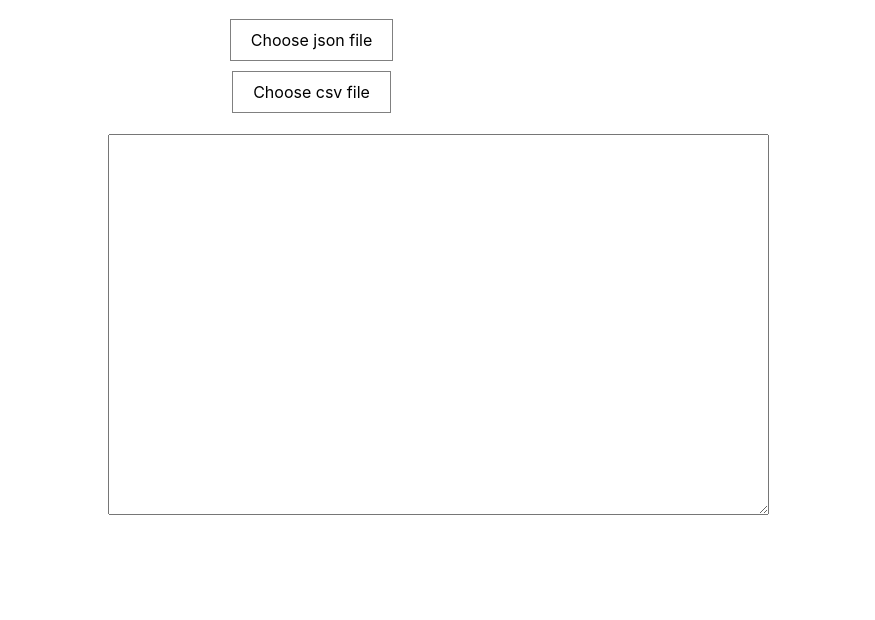
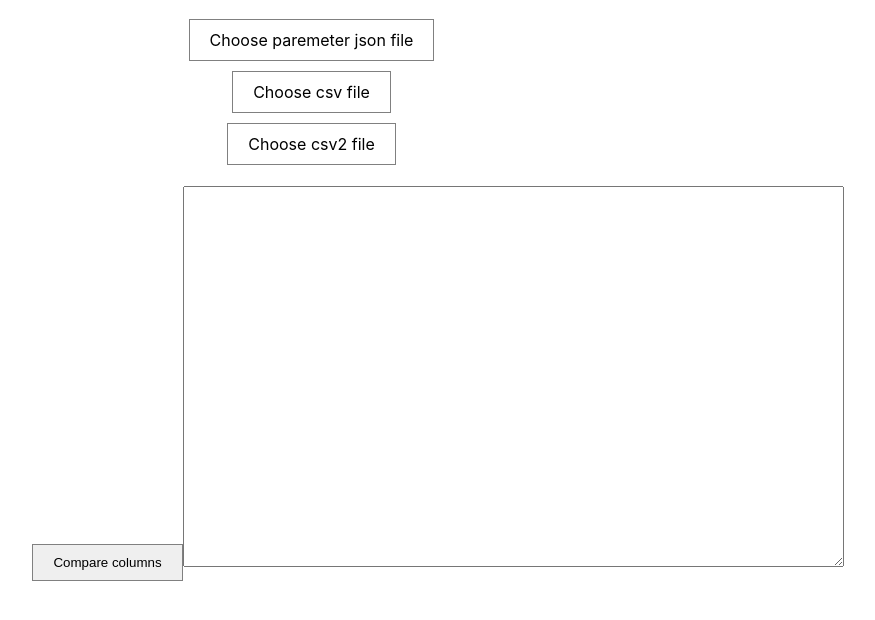
Before and after one commit to diegochagas/compare-columns, a React (Create React App) app: page / in a window 1280 px wide. Shown: the top 620 px of the page, without its empty margins (202-1077 px from the left). Built offline with nearby package versions, Linux system fonts and the light colour scheme.

Commit message:
Create function to compare columns

```diff
--- a/src/App.js
+++ b/src/App.js
@@ -5,7 +5,9 @@ class App extends Component {
   constructor(props){
     super(props);
     this.textAreaRef = React.createRef();
-    this.selectedFile = React.createRef();
+    this.selectedFile1 = React.createRef();
+    this.selectedFile2 = React.createRef();
+    this.state = {table1: null, table2: null};
   }
 
   render() {
@@ -13,16 +15,22 @@ class App extends Component {
       <div className="App">
         <header className="App-header">
         <div className="input-file">
-          <label className="btn" htmlFor="json-file">Choose json file</label>
+          <label className="btn" htmlFor="json-file">Choose paremeter json file</label>
           <input id="json-file" type="file" onChange={this.onInputJSONChange} accept=".json"/>
         </div>
         <div className="input-file">
           <label className="btn" htmlFor="csv-file">Choose csv file</label>
           <input id="csv-file" type="file" onChange={this.onInputCSVChange} accept=".csv" />
         </div>
-        <p ref={this.selectedFile}></p>
+        <p ref={this.selectedFile1}></p>
+        <div className="input-file">
+          <label className="btn" htmlFor="csv-file2">Choose csv2 file</label>
+          <input id="csv-file2" type="file" onChange={this.onInputCSVChange2} accept=".csv" />
+        </div>
+        <p ref={this.selectedFile2}></p>
         </header>
         <article>
+          <button className="btn" onClick={this.compareColumns}>Compare columns</button>
           <textarea className="" rows="25" cols="80" ref={this.textAreaRef}></textarea>
         </article>
       </div>
@@ -36,9 +44,21 @@ class App extends Component {
     reader.onload = event => {
       const CSV = event.target.result;
       const arrayCSV = this.convertCSVToJSON(CSV);
-      this.textAreaRef.current.value = JSON.stringify(arrayCSV);
+      this.setState({table1: arrayCSV});
+      this.selectedFile1.current.innerHTML = file.name;
     }
-    this.selectedFile.current.innerHTML = file.name;
+  }
+
+  onInputCSVChange2 = event => {
+    const reader = new FileReader();
+    const file = event.target.files[0];
+    reader.readAsText(file);
+    reader.onload = event => {
+      const CSV = event.target.result;
+      const arrayCSV = this.convertCSVToJSON(CSV);
+      this.setState({table2: arrayCSV});
+      this.selectedFile2.current.innerHTML = file.name;
+    }
   }
 
   convertCSVToJSON(CSVContent){
@@ -46,7 +66,7 @@ class App extends Component {
     const sizeWithOnlyCommas = 12;
     const columnsName = splitedBrokenLine[0].split(',');
     const rows = splitedBrokenLine.filter((row, index) =>
-      index >= 1 && row.length > sizeWithOnlyCommas);
+    index >= 1 && row.length > sizeWithOnlyCommas);
     let clientList = {};
     let clients = [];
     for(let i = 1; i < rows.length; i++){
@@ -71,11 +91,42 @@ class App extends Component {
     this.selectedFile.current.innerHTML = file.name;
   }
 
-  compareColumns(obj){
-    obj.forEach(json => {
-      console.log(json.from.column);
-      console.log(json.to.column);
-    });
+  compareColumns = () => {
+    const {table1, table2} = this.state;
+    if(table1 === null){
+      alert("Select first file");
+    }
+    if(table2 === null){
+      alert("Select second file");
+    }
+    if(!(table1 === null) && !(table2 === null)){
+      const amountOfRows = table1.length;
+      let amountOfDiscrepancys = 0;
+      for(let i = 0; i < amountOfRows; i++){
+        const tb1 = table1[i];
+        const tb2 = table2[i];
+        const jsonObj1 = Object.keys(tb1);
+        const jsonObj2 = Object.keys(tb2);
+        const amountOfCells = jsonObj1.length;
+        for(let j = 0; j < amountOfCells; j++){
+          const key1 = jsonObj1[j];
+          const key2 = jsonObj2[j];
+          const value1 = tb1[key1];
+          const value2 = tb2[key2];
+          const hasDiscrepancys =  value1 !== value2;
+          if(hasDiscrepancys){
+            this.textAreaRef.current.value += `
+              Table1[${key1}]: ${value1}
+              Table2[${key2}]: ${value2}
+              Has discrepancys: ${hasDiscrepancys ? "YES" : "NO"}`;
+            amountOfDiscrepancys++;
+          }
+        }
+      }
+      if(amountOfDiscrepancys === 0){
+        this.textAreaRef.current.value = `The tables don't have discrepancys`;
+      }
+    }
   }
 }
 
```
